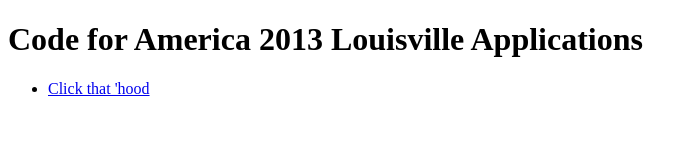
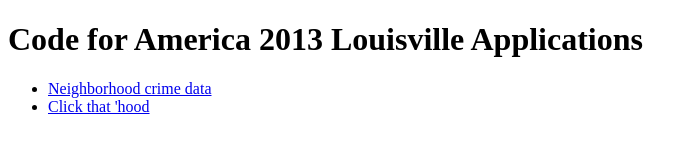
Before and after one commit to codeforamerica/colonel-clark, a website: page public/index.html in a window 1280 px wide. Shown: the whole page, without its empty margins (0-697 px from the left). Drawn offline with Linux system fonts and the light colour scheme.

Commit message:
Update to the index file to add the new site.

```diff
--- a/public/index.html
+++ b/public/index.html
@@ -6,6 +6,7 @@
 <body>
 <h1>Code for America 2013 Louisville Applications</h1>
 <ul>
+  <li><a href="/neighborhood-crime-data">Neighborhood crime data</a></li>
   <li><a href="/click-that-hood">Click that 'hood</a></li>
 </ul>
 </body>
```
